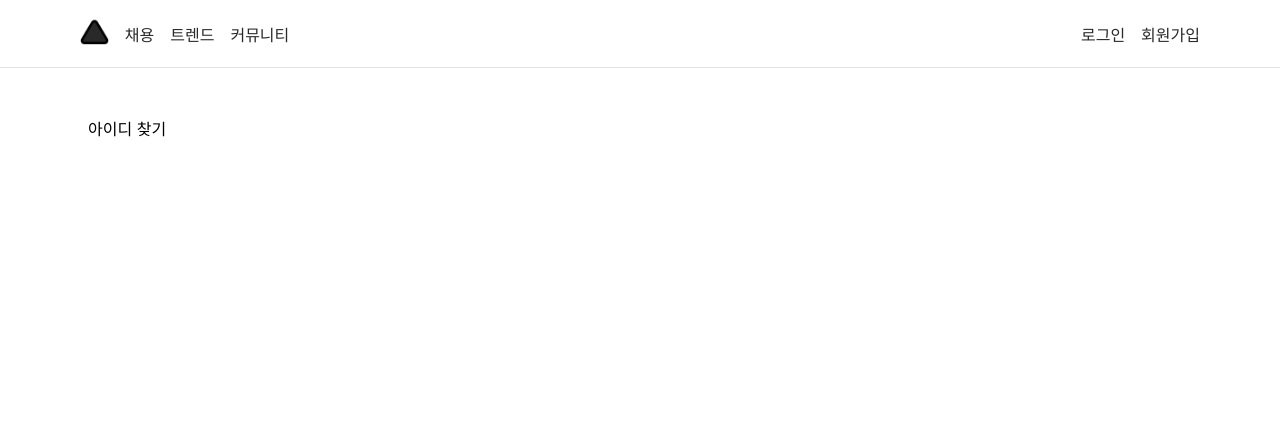
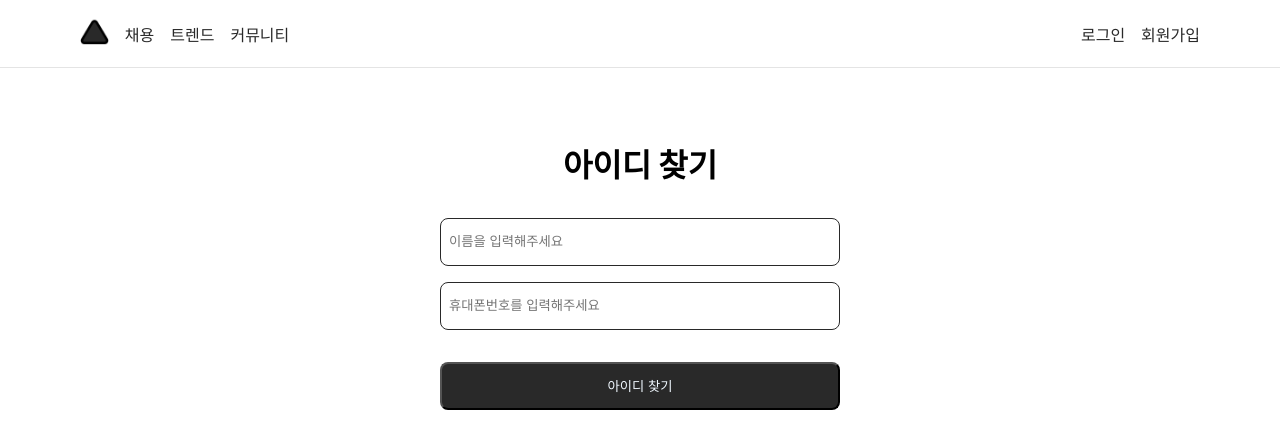
Before and after one commit to posy-m/chefproject, a React (Create React App) app in the folder frontend/: page /findId in a window 1280 px wide. Shown: the top 448 px of the page. Built offline with nearby package versions, Linux system fonts and the light colour scheme.

Commit message:
[frontend] login

```diff
--- a/frontend/src/App.tsx
+++ b/frontend/src/App.tsx
@@ -31,7 +31,6 @@ function App() {
           <Route path='adminPage' element={<AdminPage />} />
           <Route path='findId' element={<FindID />} />
           <Route path='findPassword' element={<FindPassword />} />
-          {/* </Route> */}
         </Route>
       </Routes>
     </div >
--- a/frontend/src/pages/LgoinPage.tsx
+++ b/frontend/src/pages/LgoinPage.tsx
@@ -87,10 +87,10 @@ function LgoinPage() {
       <button onClick={() => loginMutation.mutate({ email, password })}>로그인</button>
       {emailValid === false && <p className={styles['error-feedback']}>{checkEmailMessage}</p>}
       {passwordValid === false && <p className={styles['error-feedback']}>{checkPasswordMessage}</p>}
-      <div>
+      <div className={styles['find-style']}>
         <ul>
           <li><Link to='/findId'>아이디 찾기</Link></li>
-          <li><Link to='/findPassword'>아이디 찾기</Link></li>
+          <li><Link to='/findPassword'>비밀번호 찾기</Link></li>
         </ul>
       </div>
     </div>
--- a/frontend/src/pages/UserSignUpPage.tsx
+++ b/frontend/src/pages/UserSignUpPage.tsx
@@ -4,6 +4,7 @@ import styles from '../styles/UserSignupPage.module.css'
 import { useMutation } from '@tanstack/react-query';
 import axios from 'axios';
 import { useNavigate } from 'react-router-dom';
+import axiosInstance from '../zustand/axiosInstance';
 
 const UserSignUpPage = () => {
   const navigate = useNavigate();
@@ -27,7 +28,7 @@ const UserSignUpPage = () => {
   //중복확인
   const checkDuplicateMutation = useMutation({
     mutationFn: async (data: { email?: string; phoneNumber?: string }) => {
-      const response = await axios.post(`http://localhost:3001/login/check-duplicate`, data);
+      const response = await axiosInstance.post(`/login/check-duplicate`, data);
       return response.data;
     },
     onSuccess: (_, variables) => {
@@ -66,7 +67,7 @@ const UserSignUpPage = () => {
   // 회원가입 API 호출
   const signUpMutation = useMutation({
     mutationFn: async (userData: { name: string; email: string; phoneNumber: string; password: string; userType: string }) => {
-      const response = await axios.post('http://localhost:3001/login/usersignup', userData);
+      const response = await axiosInstance.post('/login/usersignup', userData);
       return response.data;
     },
     onSuccess: () => {
--- a/frontend/src/pages/find/FindID.tsx
+++ b/frontend/src/pages/find/FindID.tsx
@@ -1,9 +1,65 @@
-import React from 'react'
+import React, { useState } from 'react'
+import styles from '../../styles/UserSignupPage.module.css'
+import { useMutation } from '@tanstack/react-query'
+import axiosInstance from '../../zustand/axiosInstance'
+import { useNavigate } from 'react-router-dom'
 
 const FindID = () => {
+  const navigate = useNavigate()
+
+  const [name, setName] = useState<string>('')
+  const [phoneNumber, setPhoneNumber] = useState<string>('')
+  const [emailMessage, setEmailMessage] = useState<null | boolean>(null)
+  const [email, setEmail] = useState<string>('')
+
+  const findId = useMutation({
+    mutationFn: async (findIdData: { name: string, phoneNumber: string }) => {
+      const response = await axiosInstance.post('/login/findemail', findIdData);
+      return response.data
+    },
+    onSuccess: (data) => {
+      if (data.email) {
+        setEmail(data.email);
+        setEmailMessage(true)
+      }
+      else {
+        setEmailMessage(false)
+      }
+    },
+    onError: (error: any) => {
+      if (error.response) {
+        setEmailMessage(false);
+        setEmail(error.response.data.messgae)
+      } else {
+        setEmail('알 수 없는 오류 생김 ')
+      }
+    }
+  })
+
+  const validatePhone = (phoneNumber: string) => {
+    const phoneRegex = /^01[0-9]{8,9}$/; // 한국 휴대폰 번호 형식 검사
+    return phoneRegex.test(phoneNumber);
+  };
+
   return (
-    <div>
-      아이디 찾기
+    <div className={styles['signup-box']}>
+      <span>아이디 찾기</span>
+      <div className={styles['signup-wrap']}>
+        <input type="text" placeholder='이름을 입력해주세요' className={styles['default-input']} onChange={(e) => setName(e.target.value)} />
+        <input type="text" placeholder='휴대폰번호를 입력해주세요' className={styles['default-input']} required maxLength={11} pattern="[0-9]*" onChange={(e) => setPhoneNumber(e.target.value)} />
+      </div>
+      <button onClick={() => findId.mutate({ name, phoneNumber })}>아이디 찾기</button>
+
+      <div>
+        {emailMessage !== null && (
+          <div className={styles['find-email-box']}>
+            <span>
+              {emailMessage ? email : "존재하지 않는 정보입니다."}
+            </span>
+            <button onClick={() => navigate('/loginPage')}>확인</button>
+          </div>
+        )}
+      </div>
     </div>
   )
 }
--- a/frontend/src/styles/UserSignupPage.module.css
+++ b/frontend/src/styles/UserSignupPage.module.css
@@ -77,5 +77,23 @@
 .error-feedback {
   color: red;
   font-size: 0.8rem;
+}
 
+/* 찾기 */
+.find-style ul {
+  display: flex;
+  gap: 1rem;
 }
+
+/* 이메일 찾기*/
+.find-email-box {
+  display: flex;
+  flex-direction: column;
+  gap: 1rem;
+  align-items: center;
+}
+
+.find-email-box span {
+  display: flex;
+  font-size: 0.8rem;
+}
```
